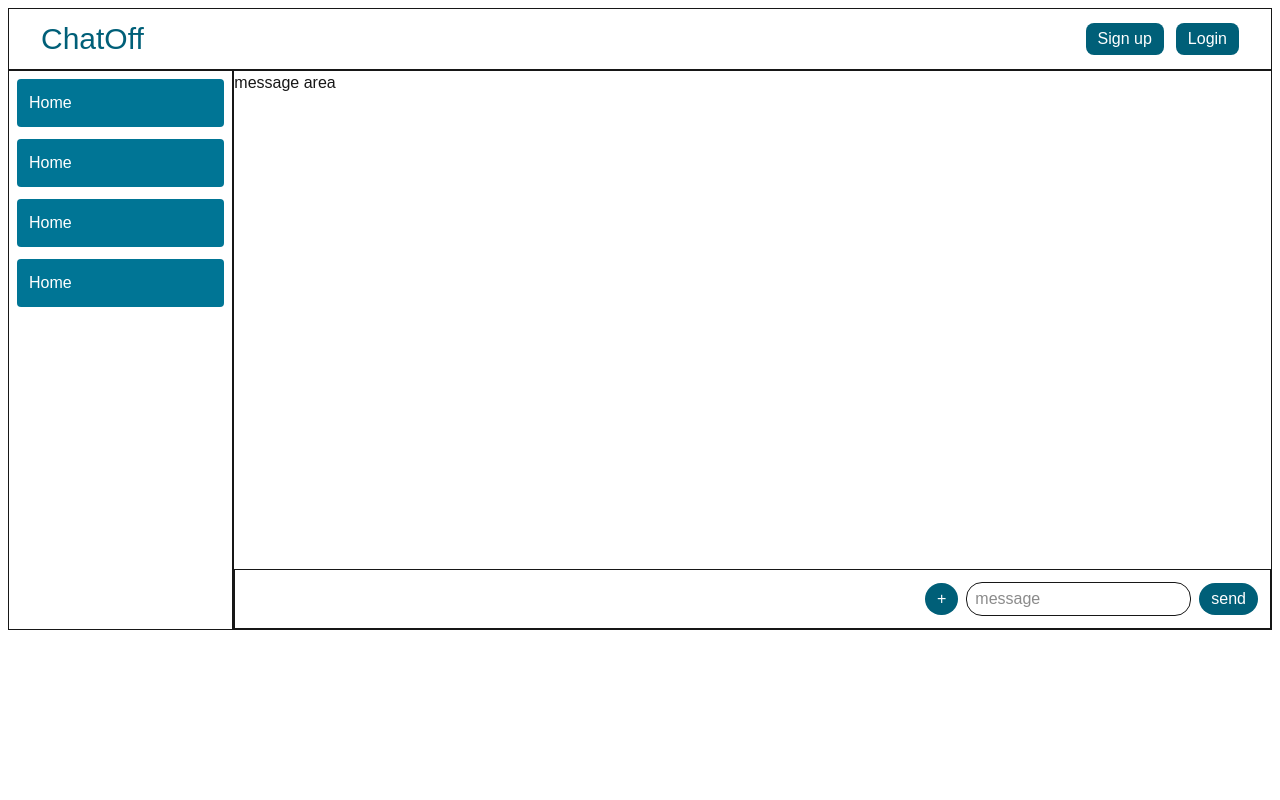
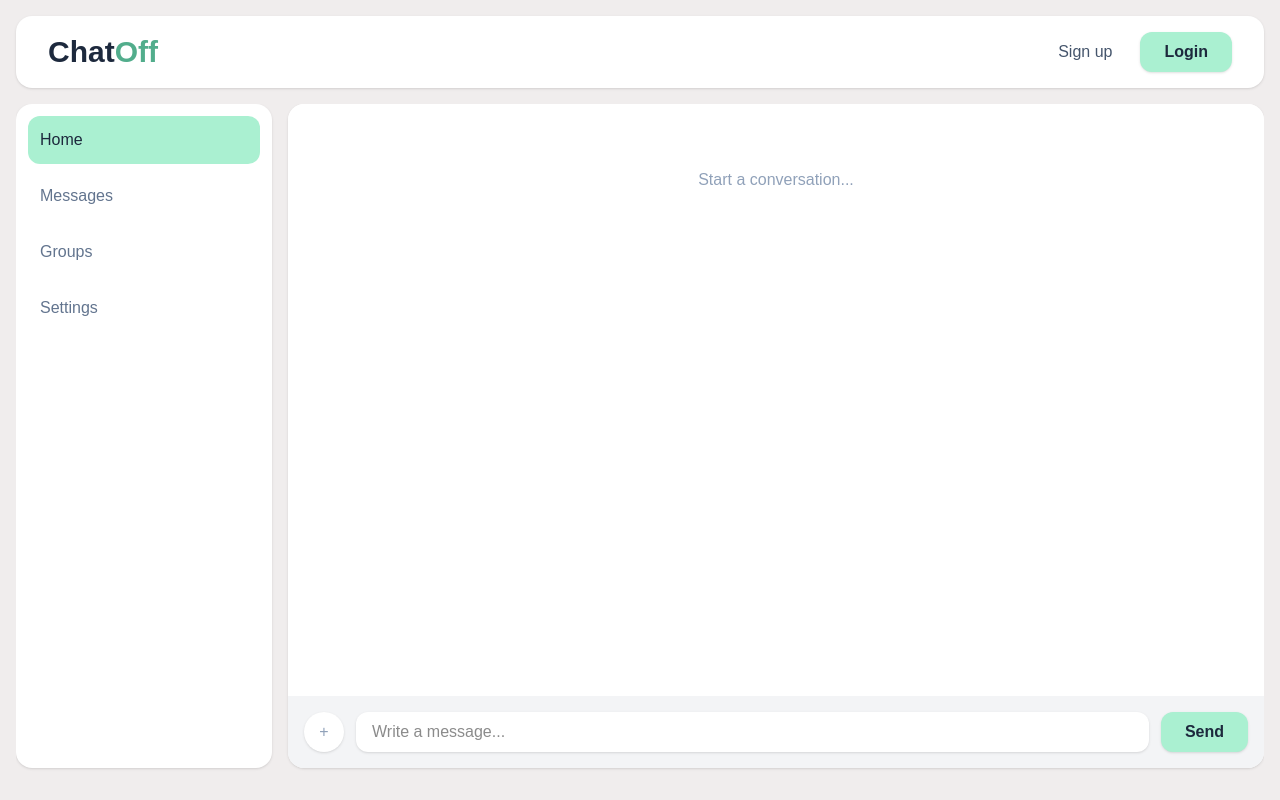
Before and after one commit to shailesh-00git/ChatApp, a Next.js app: page / in a window 1280 px wide. Built offline with nearby package versions, Linux system fonts and the light colour scheme.

Commit message:
fixed home page ui

```diff
--- a/src/app/page.js
+++ b/src/app/page.js
@@ -1,48 +1,15 @@
+import ChatSection from "@/components/chatSection";
+import Header from "@/components/header";
+import Sidebar from "@/components/sidebar";
 import Link from "next/link";
 
 function Home() {
   return (
-    <main className="h-screen w-7xl mx-auto p-2">
-      {/* header */}
-      <header className="border flex justify-between items-center py-3 px-8">
-        <h1 className="text-3xl text-cyan-800">ChatOff</h1>
-        <nav className="flex justify-center items-center gap-3">
-          <button className="bg-cyan-800 text-white px-3 rounded-lg py-1">
-            Sign up
-          </button>
-          <button className="bg-cyan-800 text-white px-3 rounded-lg py-1">
-            Login
-          </button>
-        </nav>
-      </header>
-
-      {/* main */}
-      <div className="flex flex-row h-140">
-        <aside className="flex-1 border p-2 flex flex-col gap-3">
-          <div className="bg-cyan-700 text-white rounded p-3">Home</div>
-          <div className="bg-cyan-700 text-white rounded p-3">Home</div>{" "}
-          <div className="bg-cyan-700 text-white rounded p-3">Home</div>{" "}
-          <div className="bg-cyan-700 text-white rounded p-3">Home</div>{" "}
-        </aside>
-        {/* main */}
-        <main className="flex-5 border">
-          <div className="flex flex-col h-full">
-            <div className="flex-1 ">message area</div>
-            <div className="border p-3 flex justify-end items-center gap-2">
-              <span className="bg-cyan-800 text-white px-3 rounded-2xl py-1">
-                +
-              </span>
-              <input
-                type="text"
-                className="px-2 py-1 border  rounded-2xl"
-                placeholder="message"
-              />
-              <button className="bg-cyan-800 text-white px-3 rounded-2xl py-1">
-                send
-              </button>
-            </div>
-          </div>
-        </main>
+    <main className="h-screen w-7xl mx-auto p-4 bg-[#f0eded] flex flex-col gap-4">
+      <Header></Header>
+      <div className="flex flex-row gap-4 flex-1 overflow-hidden pb-4">
+        <Sidebar />
+        <ChatSection />
       </div>
     </main>
   );
--- /dev/null
+++ b/src/components/chatSection.jsx
@@ -0,0 +1,33 @@
+import React from "react";
+
+const ChatSection = () => {
+  return (
+    <main className="flex-1 bg-white rounded-2xl shadow-sm overflow-hidden">
+      <div className="flex flex-col h-full">
+        {/* Message Area */}
+        <div className="flex-1 p-6 overflow-y-auto bg-white">
+          <div className="text-slate-400 text-center mt-10">
+            Start a conversation...
+          </div>
+        </div>
+
+        {/* Input Area (Keybar) */}
+        <div className="p-4 bg-gray-100 flex items-center gap-3">
+          <button className="bg-white text-slate-400 w-10 h-10 flex items-center justify-center rounded-full shadow-sm hover:text-slate-600">
+            +
+          </button>
+          <input
+            type="text"
+            className="flex-1 px-4 py-2 bg-white rounded-xl focus:outline-none focus:ring-2 focus:ring-[#AAF0D1] border-none shadow-sm"
+            placeholder="Write a message..."
+          />
+          <button className="bg-[#AAF0D1] text-slate-800 font-bold px-6 py-2 rounded-xl hover:bg-[#8ee4bc] shadow-sm transition-all">
+            Send
+          </button>
+        </div>
+      </div>
+    </main>
+  );
+};
+
+export default ChatSection;
--- /dev/null
+++ b/src/components/header.jsx
@@ -0,0 +1,21 @@
+import React from "react";
+
+const Header = () => {
+  return (
+    <header className="bg-white shadow-sm rounded-2xl flex justify-between items-center py-4 px-8">
+      <h1 className="text-3xl font-bold text-slate-800">
+        Chat<span className="text-[#52ad8c]">Off</span>
+      </h1>
+      <nav className="flex justify-center items-center gap-3">
+        <button className="text-slate-600 font-medium px-4 py-2 hover:text-slate-900 transition-colors">
+          Sign up
+        </button>
+        <button className="bg-[#AAF0D1] text-slate-800 font-semibold px-6 py-2 rounded-xl hover:bg-[#8ee4bc] transition-all shadow-sm">
+          Login
+        </button>
+      </nav>
+    </header>
+  );
+};
+
+export default Header;
--- /dev/null
+++ b/src/components/navbar.jsx
@@ -0,0 +1,9 @@
+import React from 'react'
+
+const Navbar = () => {
+  return (
+    <div>Navbar</div>
+  )
+}
+
+export default Navbar
--- /dev/null
+++ b/src/components/sidebar.jsx
@@ -0,0 +1,22 @@
+import React from "react";
+
+const Sidebar = () => {
+  return (
+    <aside className="w-64 bg-white rounded-2xl p-3 flex flex-col gap-2 shadow-sm">
+      <div className="bg-[#AAF0D1] text-slate-800 font-medium rounded-xl p-3 cursor-pointer">
+        Home
+      </div>
+      <div className="text-slate-500 hover:bg-gray-50 rounded-xl p-3 cursor-pointer transition-colors">
+        Messages
+      </div>
+      <div className="text-slate-500 hover:bg-gray-50 rounded-xl p-3 cursor-pointer transition-colors">
+        Groups
+      </div>
+      <div className="text-slate-500 hover:bg-gray-50 rounded-xl p-3 cursor-pointer transition-colors">
+        Settings
+      </div>
+    </aside>
+  );
+};
+
+export default Sidebar;
```
